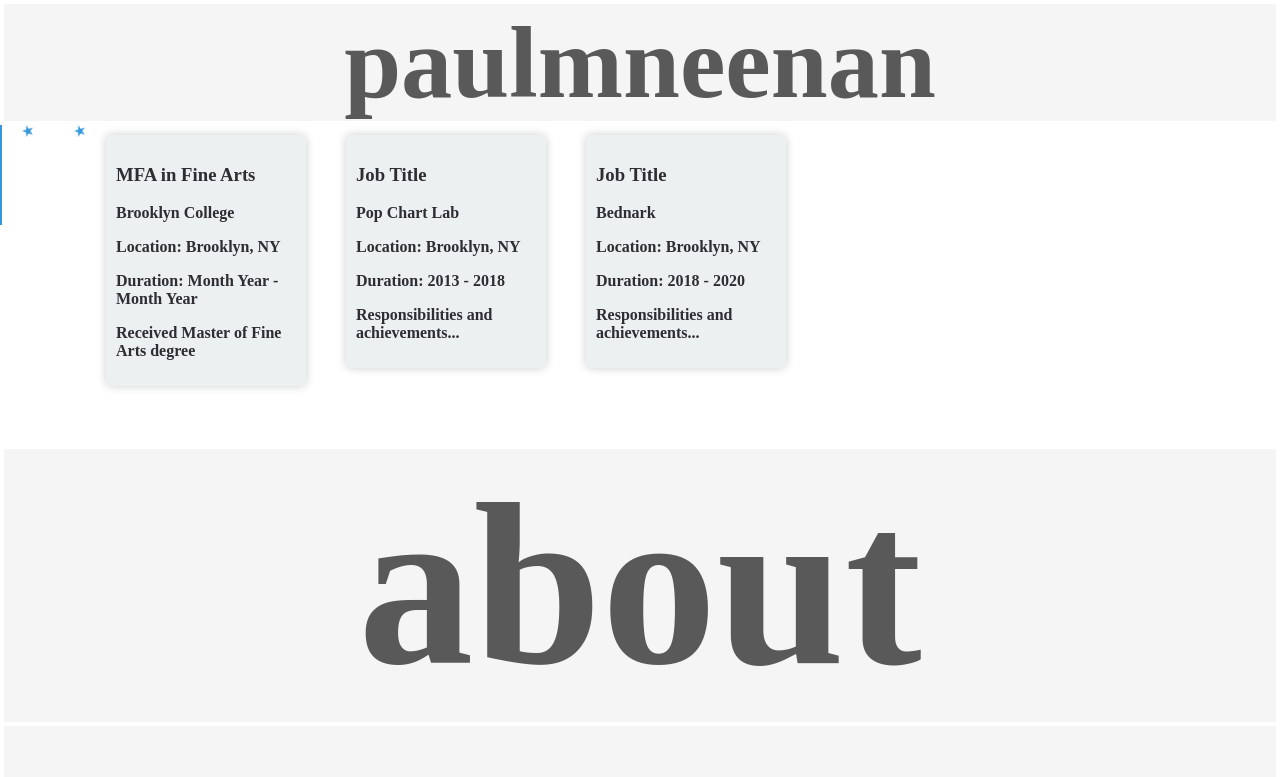
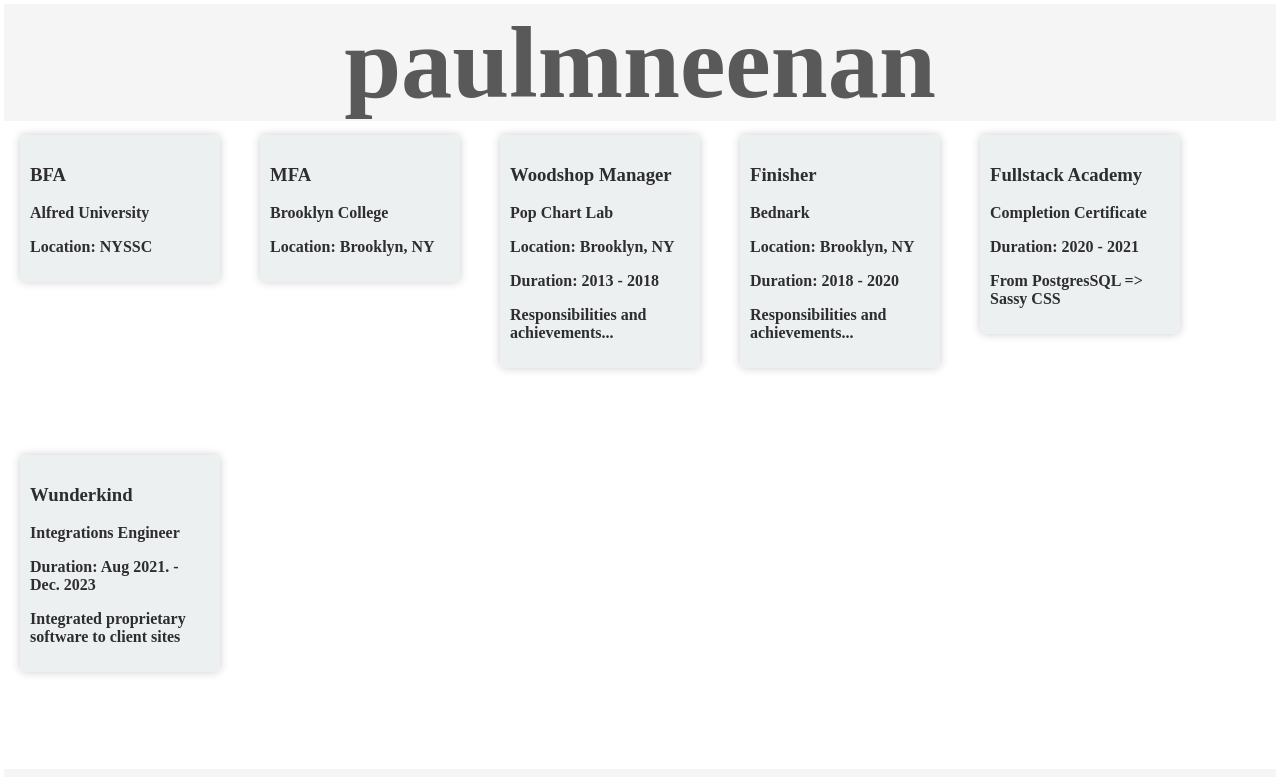
Before and after one commit to paulpaulx1/portfolio24, a React (Create React App) app: page /exp in a window 1280 px wide. Shown: the top 777 px of the page. Built offline with nearby package versions, Linux system fonts and the light colour scheme; a web font is replaced by a local one.

Commit message:
minor timeline update

```diff
--- a/src/components/Experience.js
+++ b/src/components/Experience.js
@@ -26,20 +26,6 @@
   flex-wrap: wrap; /* Allow items to wrap onto a new line */
 `;
 
-const ConstellationLine = styled.div`
-  width: 2px;
-  height: 100px;
-  background-color: #3498db; /* Choose your constellation line color */
-`;
-
-const ConstellationDot = styled.div`
-  width: 12px;
-  height: 12px;
-  background-color: #3498db; /* Choose your constellation dot color */
-  clip-path: polygon(50% 0%, 61% 35%, 98% 35%, 68% 57%, 79% 91%, 50% 70%, 21% 91%, 32% 57%, 2% 35%, 39% 35%);
-  animation: ${rotate} 6s linear infinite;
-`;
-
 const TimelineItem = styled.div`
   position: relative;
   width: 200px; /* Adjust the width as needed */
@@ -61,37 +47,54 @@
 const Timeline = () => {
   return (
     <TimelineContainer>
-      <ConstellationLine />
-      <ConstellationDot style={{ marginLeft: '20px' }} />
-      <ConstellationDot style={{ marginLeft: '40px' }} />
-
       <TimelineItem>
         <AnimatedContent>
-          <h3>MFA in Fine Arts</h3>
-          <p>Brooklyn College</p>
-          <p>Location: Brooklyn, NY</p>
-          <p>Duration: Month Year - Month Year</p>
-          <p>Received Master of Fine Arts degree</p>
+          <h3>BFA</h3>
+          <p>Alfred University</p>
+          <p>Location: NYSSC</p>
         </AnimatedContent>
       </TimelineItem>
 
       <TimelineItem>
         <AnimatedContent>
-          <h3>Job Title</h3>
+          <h3>MFA</h3>
+          <p>Brooklyn College</p>
+          <p>Location: Brooklyn, NY</p>
+        </AnimatedContent>
+      </TimelineItem>
+
+      <TimelineItem>
+        <AnimatedContent>
+          <h3>Woodshop Manager</h3>
           <p>Pop Chart Lab</p>
           <p>Location: Brooklyn, NY</p>
           <p>Duration: 2013 - 2018</p>
           <p>Responsibilities and achievements...</p>
         </AnimatedContent>
       </TimelineItem>
-
       <TimelineItem>
         <AnimatedContent>
-          <h3>Job Title</h3>
+          <h3>Finisher</h3>
           <p>Bednark</p>
           <p>Location: Brooklyn, NY</p>
           <p>Duration: 2018 - 2020</p>
           <p>Responsibilities and achievements...</p>
+        </AnimatedContent>
+      </TimelineItem>
+      <TimelineItem>
+        <AnimatedContent>
+          <h3>Fullstack Academy</h3>
+          <p>Completion Certificate</p>
+          <p>Duration: 2020 - 2021</p>
+          <p>From PostgresSQL ={'>'} Sassy CSS </p>
+        </AnimatedContent>
+      </TimelineItem>
+      <TimelineItem>
+        <AnimatedContent>
+          <h3>Wunderkind</h3>
+          <p>Integrations Engineer</p>
+          <p>Duration: Aug 2021. - Dec. 2023</p>
+          <p>Integrated proprietary software to client sites</p>
         </AnimatedContent>
       </TimelineItem>
     </TimelineContainer>
--- /dev/null
+++ b/src/components/Projects.js
@@ -0,0 +1,59 @@
+// Projects.js
+import React from 'react';
+import styled from 'styled-components';
+
+const ProjectsContainer = styled.div`
+  width: 100vw;
+  padding: 20px;
+  background-color: #333; /* Background color for the projects section */
+  color: white;
+`;
+
+const ProjectTitle = styled.h2`
+  font-size: 24px;
+  margin-top: 0;
+`;
+
+const ProjectDescription = styled.p`
+  font-size: 16px;
+`;
+
+const ProjectLink = styled.a`
+  color: #00a1db; /* Color for links */
+  text-decoration: none;
+  &:hover {
+    text-decoration: underline;
+  }
+`;
+
+const Projects = () => (
+  <ProjectsContainer>
+    <ProjectTitle>Project 1</ProjectTitle>
+    <ProjectDescription>
+      This is a description of Project 1. Lorem ipsum dolor sit amet, consectetur adipiscing elit.
+    </ProjectDescription>
+    <ProjectLink href="https://github.com/yourusername/project1" target="_blank" rel="noopener noreferrer">
+      GitHub Repository
+    </ProjectLink>
+    <br />
+    <ProjectLink href="https://project1.example.com" target="_blank" rel="noopener noreferrer">
+      Live Demo
+    </ProjectLink>
+
+    <ProjectTitle>Project 2</ProjectTitle>
+    <ProjectDescription>
+      This is a description of Project 2. Lorem ipsum dolor sit amet, consectetur adipiscing elit.
+    </ProjectDescription>
+    <ProjectLink href="https://github.com/yourusername/project2" target="_blank" rel="noopener noreferrer">
+      GitHub Repository
+    </ProjectLink>
+    <br />
+    <ProjectLink href="https://project2.example.com" target="_blank" rel="noopener noreferrer">
+      Live Demo
+    </ProjectLink>
+
+    {/* Add more projects as needed */}
+  </ProjectsContainer>
+);
+
+export default Projects;
--- a/src/components/Tech.js
+++ b/src/components/Tech.js
@@ -1,6 +1,7 @@
 import React from 'react';
 import styled from 'styled-components';
-import Tech from './TechTerminal'; // Import your Technical Skills component here
+import Tech from './TechTerminal';
+import Projects from './Projects';
 import MatrixBackground from './MatrixBG';
 import { softSkills, techSkills } from '../constants/skills'
 
@@ -40,6 +41,7 @@
   <div>
   <MatrixBackground/>
   <WrapperContainer>
+    <Projects></Projects>
     <Column>
       <Tech skills={techSkills} title={'Tech Skills'} />
     </Column>
--- a/src/constants/art_titles.js
+++ b/src/constants/art_titles.js
@@ -6,8 +6,8 @@
     "North Woods Creek",
     "Waldeinsamkeit",
     "Orchard",
+    'North Woods Tree',
     "Saint Francis",
-    'North Woods Tree',
     "Twig",
     "Polar Caves NH",
     "Wave Columns",
```
